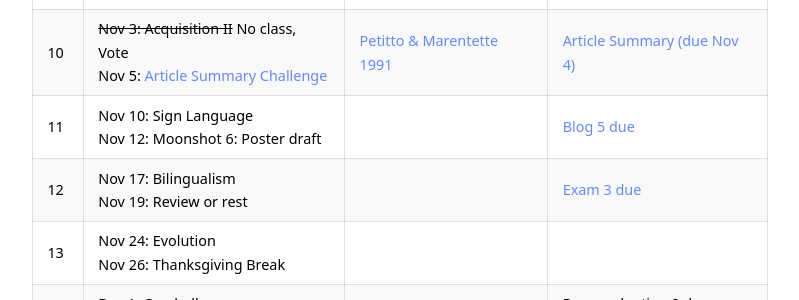
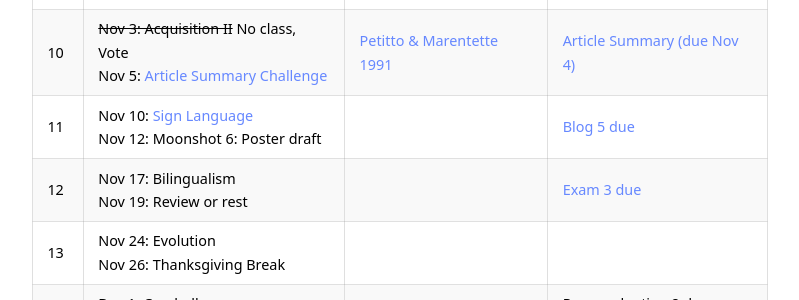
Before and after one commit to kschuler/ling104, a Jekyll site: the page built from index.md, in a window 1280 px wide and 900 px high, scrolled down 2835 px. Shown: the part 154-454 px from the top of the window, without its empty margins (240-1039 px from the left). Built offline with Jekyll 4.4.1, drawn with Linux system fonts in a browser that asks for light colours; part of the change alters nothing that is shown.

```diff
--- a/index.md
+++ b/index.md
@@ -74,7 +74,7 @@ Wk  | Lecture | Readings | Resources
 8 | Oct 20: [Acquisition I](https://public.3.basecamp.com/p/DW7j3UKyLqdDcDtSUiyCUZ2s) <br> Oct 22: **Review or rest**| [Perani et al 2011](https://app.perusall.com/courses/ling-104-001-2020c-intro-to-language-and-the-brain/perani-et-al-2011-neural-language-networks-at-birth?assignmentId=ck6Jp3LtTELfeixPp&part=1) | [Exam 2 due](https://canvas.upenn.edu/courses/1530046/assignments/8162038)
 9 | Oct 27: [Acquisition II](https://public.3.basecamp.com/p/twgpDoK1RZz99XmPhohRZFPB)<br> Oct 29: [Moonshot 5: Prototype](https://public.3.basecamp.com/p/igpfrbHRTMNDJ3pnwrXfAXLb) | [Vissiennon et al 2017](https://app.perusall.com/courses/ling-104-001-2020c-intro-to-language-and-the-brain/vissiennon-2017-functional-organization-of-the-language-network-in?assignmentId=87wtvQi8dd9JZ2Jfu&part=1) | [Peer evaluation 1 due](https://docs.google.com/forms/d/e/1FAIpQLSdfY_bDZ-YfZJ2TmWNsf2el2A6NI0N2_BN-a2SFepsdF6mpVw/viewform?usp=sf_link)<br>[Blog 4 due](https://canvas.upenn.edu/courses/1530046/assignments/8162726)
 10 | ~~Nov 3:  Acquisition II~~ **No class, Vote** <br> Nov 5: [Article Summary Challenge](https://public.3.basecamp.com/p/UZ8iVrjoWBDhGQUgAhQqXaMp) | [Petitto & Marentette 1991](https://app.perusall.com/courses/ling-104-001-2020c-intro-to-language-and-the-brain/babbling-babbling-in-the-manual-mode-evidence-for-the?assignmentId=ujNm4ncat7MPJmWxw&part=1) | [Article Summary (due Nov 4)](https://canvas.upenn.edu/courses/1530046/quizzes/2425883)
-11 | Nov 10: Sign Language <br> Nov 12: Moonshot 6: Poster draft| | [Blog 5 due](https://canvas.upenn.edu/courses/1530046/assignments/8162742)
+11 | Nov 10: [Sign Language](https://public.3.basecamp.com/p/bK1UGmURN27WxPq9unm6zj7r) <br> Nov 12: Moonshot 6: Poster draft| | [Blog 5 due](https://canvas.upenn.edu/courses/1530046/assignments/8162742)
 12 | Nov 17: Bilingualism <br> Nov 19: **Review or rest** | | [Exam 3 due](https://canvas.upenn.edu/courses/1530046/assignments/8162040)
 13 | Nov 24: Evolution <br> Nov 26: **Thanksgiving Break** | |
 14 | Dec 1: Cerebellum <br> Dec 3: Poster Feedback   | | Peer evaluation 2 due<br>[Blog post 6 due](https://canvas.upenn.edu/courses/1530046/assignments/8162745)
```
